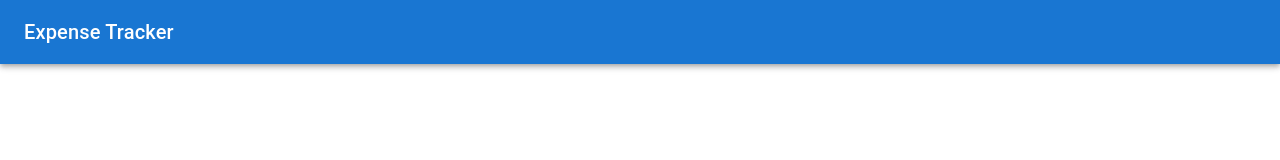
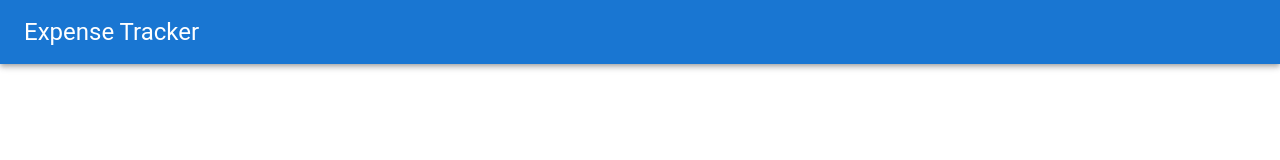
Before and after one commit to RahulPatil03/Expense-Tracker, a Next.js app: page / in a window 1280 px wide. Shown: the top 160 px of the page. Built offline with nearby package versions, Linux system fonts and the light colour scheme.

Commit message:
Theme Added

```diff
--- a/components/Navbar.js
+++ b/components/Navbar.js
@@ -6,7 +6,7 @@ export default function Navbar() {
     return (
         <AppBar position="sticky">
             <Toolbar>
-                <Typography variant="h6" component="div" sx={{ flexGrow: 1 }}>
+                <Typography variant="h5" component="div" sx={{ flexGrow: 1 }}>
                     Expense Tracker
                 </Typography>
             </Toolbar>
--- a/pages/_app.js
+++ b/pages/_app.js
@@ -1,13 +1,25 @@
+import { createTheme, ThemeProvider, useMediaQuery } from '@mui/material';
+import { useMemo } from 'react';
 import Navbar from '../components/Navbar';
 import { MyContextProvider } from '../MyContext';
 import '../styles/globals.css';
 
 function MyApp({ Component, pageProps }) {
+  const prefersDarkMode = useMediaQuery('(prefers-color-scheme: dark)');
+
+  const theme = useMemo(() => createTheme({
+    palette: {
+      mode: prefersDarkMode ? 'dark' : 'light',
+    }
+  }), [prefersDarkMode]);
+
   return (
-    <MyContextProvider>
-      <Navbar />
-      <Component {...pageProps} />
-    </MyContextProvider>
+    <ThemeProvider theme={theme}>
+      <MyContextProvider>
+        <Navbar />
+        <Component {...pageProps} />
+      </MyContextProvider>
+    </ThemeProvider>
   )
 }
 
```
